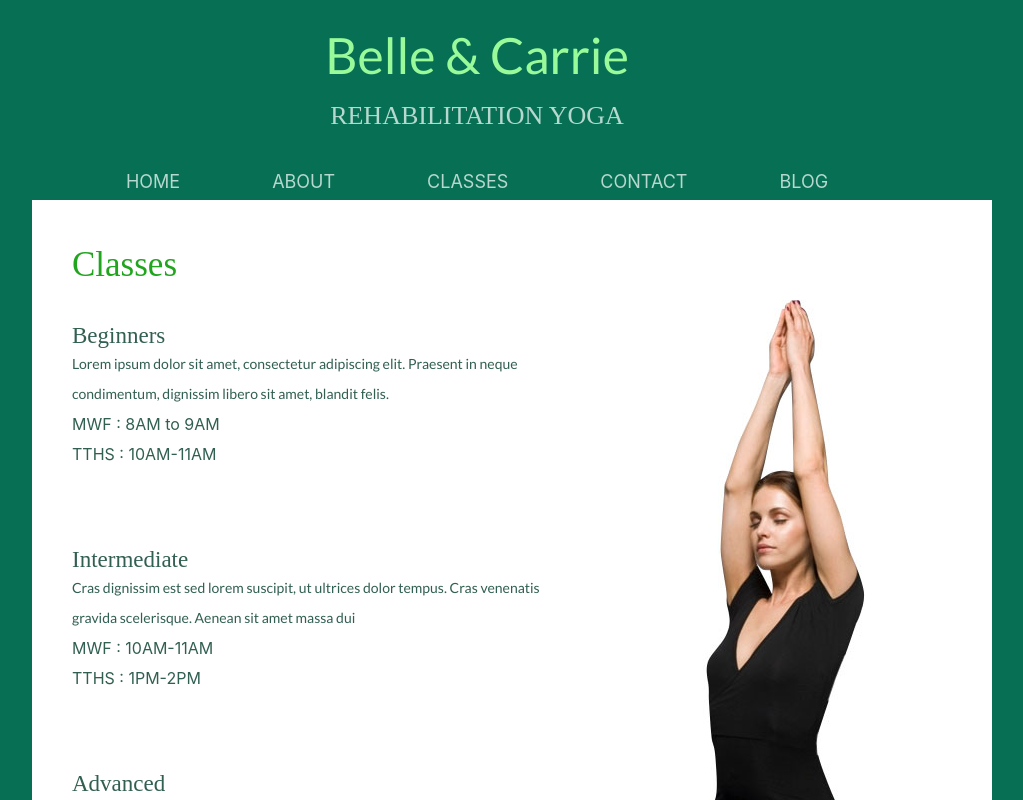
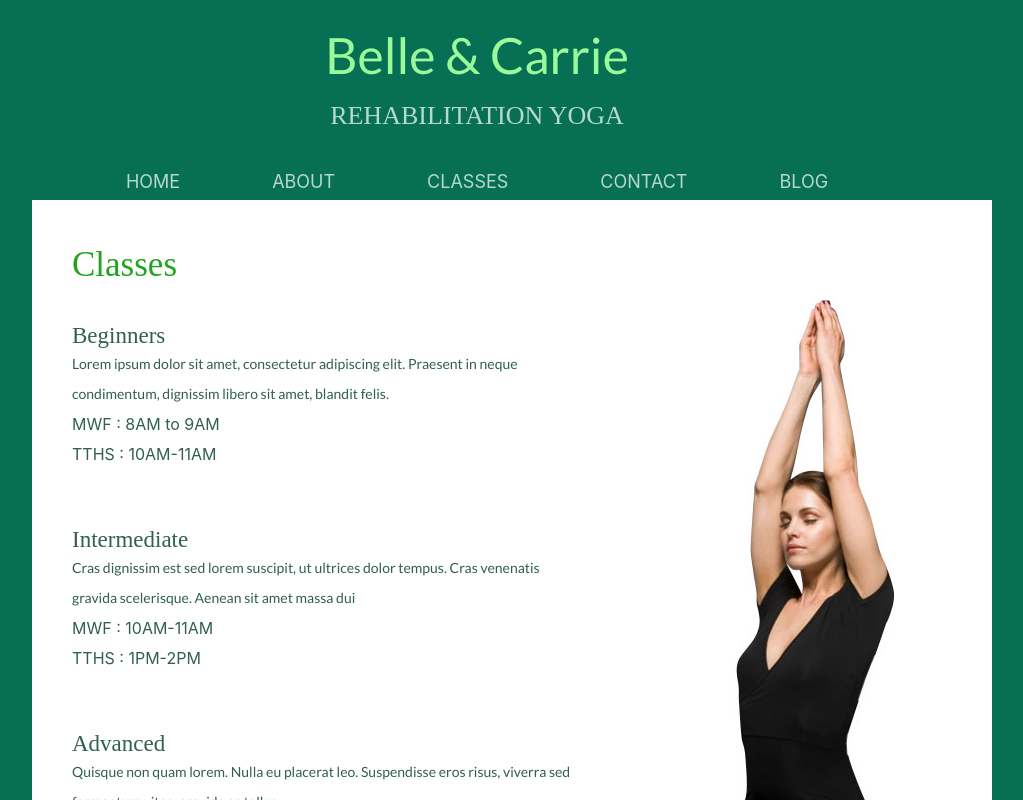
Before and after one commit to Patrycja-dz/testy-budget, a React (Create React App) app: page /classes in a window 1280 px wide. Shown: the top 800 px of the page, without its empty margins (163-1186 px from the left). Built offline with nearby package versions, Linux system fonts and the light colour scheme; a web font is replaced by a local one.

Commit message:
rename classes

```diff
--- a/src/App.js
+++ b/src/App.js
@@ -60,6 +60,7 @@ function App() {
           <Route path="/single-post" element={<Post />} />
         </Routes>
       </div>
+
       <footer className="footer">
         <div className="footer__contact">
           <span> 123 St.City Location, Country | 987654321 </span>
--- a/src/pages/About.js
+++ b/src/pages/About.js
@@ -51,7 +51,7 @@ function About() {
         </section>
 
         <div className="women">
-          <img src={lady} alt="lady in yoga" className="women"></img>
+          <img src={lady} alt="lady in yoga"></img>
         </div>
       </section>
     </>
--- a/src/pages/Classes.js
+++ b/src/pages/Classes.js
@@ -1,41 +1,46 @@
-import React from 'react'
-import lady from './../images/lady-in-yoga.jpg'
+import React from "react";
+import lady from "./../images/lady-in-yoga.jpg";
 
 function Classes() {
   return (
     <>
-    <h2 className='heading'>Classes</h2>
+      <h2 className="heading">Classes</h2>
       <section className="section">
-			<section className='section__text'>
+        <section className="section__text">
           <article className="article">
-					<h3 className='article__title'>Beginners</h3>
-					<p className='article__description'>
-						Lorem ipsum dolor sit amet, consectetur adipiscing elit. Praesent in neque condimentum, dignissim libero sit amet, blandit felis.
+            <h3 className="article__title">Beginners</h3>
+            <p className="article__description">
+              Lorem ipsum dolor sit amet, consectetur adipiscing elit. Praesent
+              in neque condimentum, dignissim libero sit amet, blandit felis.
             </p>
-					<span className='article__timing'>MWF : 8AM to 9AM</span>
-					<span className='article__timing'>TTHS : 10AM-11AM</span>
+            <span className="article__timing">MWF : 8AM to 9AM</span>
+            <span className="article__timing">TTHS : 10AM-11AM</span>
           </article>
-				<article className='article'>
-					<h3 className='article__title'>Intermediate</h3>
-					<p className='article__description'>
-						Cras dignissim est sed lorem suscipit, ut ultrices dolor tempus. Cras venenatis gravida scelerisque. Aenean sit amet massa dui
+          <article className="article artcile--moved">
+            <h3 className="article__title">Intermediate</h3>
+            <p className="article__description">
+              Cras dignissim est sed lorem suscipit, ut ultrices dolor tempus.
+              Cras venenatis gravida scelerisque. Aenean sit amet massa dui
             </p>
-					<span className='article__timing'>MWF : 10AM-11AM</span>
-					<span className='article__timing'>TTHS : 1PM-2PM</span>
+            <span className="article__timing">MWF : 10AM-11AM</span>
+            <span className="article__timing">TTHS : 1PM-2PM</span>
           </article>
-				<article className='article'>
-					<h3 className='article__title'>Advanced</h3>
-					<p className='article__description'>
-						Quisque non quam lorem. Nulla eu placerat leo. Suspendisse eros risus, viverra sed fermentum vitae, gravida ac tellus.
+          <article className="article artcile--moved">
+            <h3 className="article__title">Advanced</h3>
+            <p className="article__description">
+              Quisque non quam lorem. Nulla eu placerat leo. Suspendisse eros
+              risus, viverra sed fermentum vitae, gravida ac tellus.
             </p>
-					<span className='article__timing'>MWF : 1PM-2PM</span>
-					<span className='article__timing'>TTHS : 8AM to 9AM</span>
+            <span className="article__timing">MWF : 1PM-2PM</span>
+            <span className="article__timing">TTHS : 8AM to 9AM</span>
           </article>
         </section>
+        <div className="women">
           <img src={lady} alt="lady in yoga"></img>
+        </div>
       </section>
     </>
-  )
+  );
 }
 
-export default Classes
+export default Classes;
--- a/src/styles.css
+++ b/src/styles.css
@@ -124,7 +124,7 @@ a {
     font-size: 90px;
     /* text-transform: uppercase; */
     color: var(--home-text);
-
+    width: 510px;
 }
 
 .home__separator {
@@ -193,10 +193,11 @@ a {
     width: 510px;
 
 }
-.article:nth-child(2),
-.article:nth-child(3){
-    padding: 55px 0 0 0 ;
+
+.artcile--moved {
+    padding: 35px 0 0 0;
 }
+
 .article__title {
     font-family: 'Nixie One', cursive;
     font-size: 23px;
@@ -209,7 +210,8 @@ a {
     font-size: 14px;
     line-height: 30px
 }
-.article__timing{
+
+.article__timing {
     display: block;
     line-height: 30px;
 }
```
Lines whose indentation alone changed are shown as unchanged.
